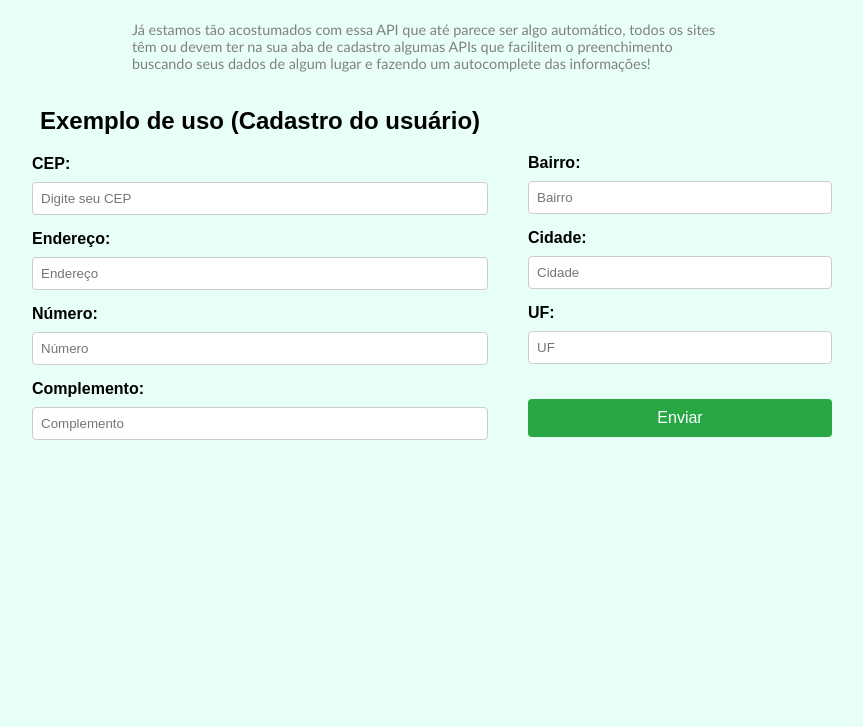
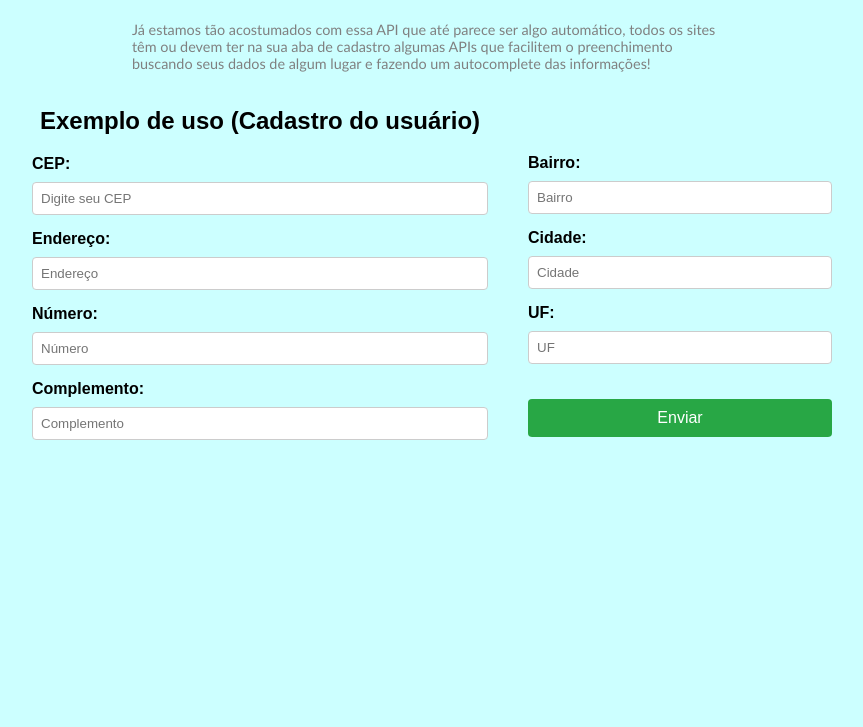
Before and after one commit to Capalbo1/API-CEP, a plain HTML site: page index.html in a window 1280 px wide. Shown: the part 73-800 px from the top of the page, without its empty margins (208-1071 px from the left). Drawn offline with Linux system fonts and the light colour scheme.

Commit message:
just change bg color

```diff
--- a/style.css
+++ b/style.css
@@ -7,7 +7,7 @@ body {
     flex-direction: column;
     height: 100%;
     margin: 0;
-    background-color: rgba(127, 255, 212, 0.185);
+    background-color: rgba(0, 255, 255, 0.199);
 }
 
 header{
```
